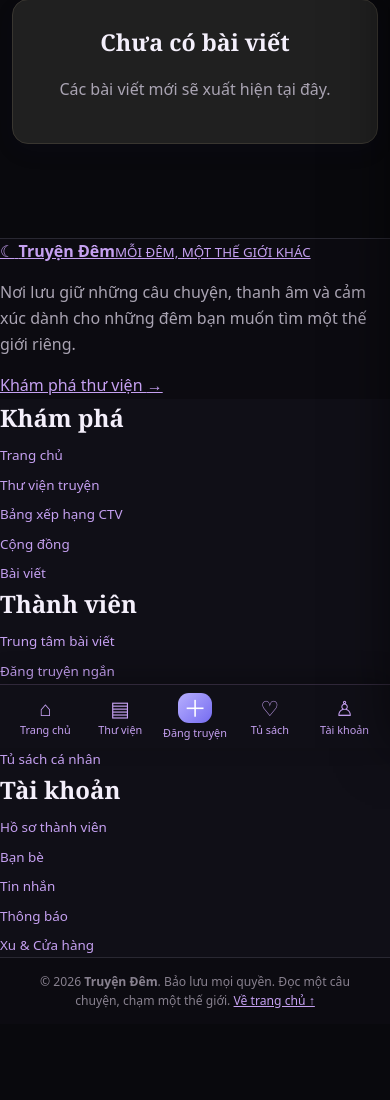
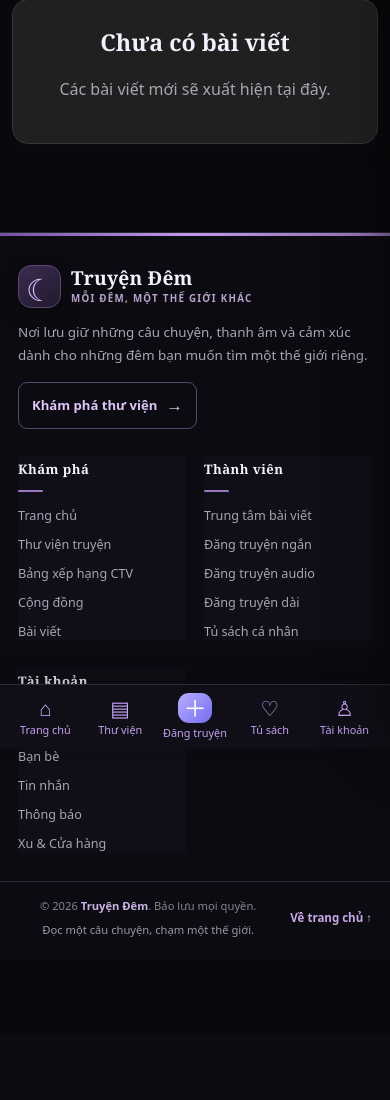
Before and after one commit to wapteenviet1995-boop/truyendem, a PHP site: page /blog.php in a window 390 px wide. Shown: the part 224-1324 px from the top of the page. After the commit the page ends 1161 px from the top, so only its background shows below. Run offline with PHP 8.4, Linux system fonts and the light colour scheme; data that the repository does not hold is empty.

Commit message:
Add responsive dark and light footer styling

```diff
--- a/css/theme-mode.css
+++ b/css/theme-mode.css
@@ -1318,3 +1318,48 @@ html[data-theme="light"] body.story-site .cl-empty{
   color:#756d80!important;
   border-color:#dcd2e5!important;
 }
+
+
+/* TRUYEN DEM — redesigned shared footer */
+.td-global-footer{position:relative;isolation:isolate;overflow:hidden;margin-top:64px;padding:0;background:#111018!important;color:#eae5f2!important;border-top:1px solid #332a3e}
+.td-global-footer:before{content:"";position:absolute;z-index:-1;inset:0 0 auto;height:3px;background:linear-gradient(90deg,#7650a4,#c09ae9 48%,#8b6bb0)}
+.td-footer-shell{width:min(1160px,100%);margin:0 auto;padding:48px 24px 40px;display:grid;grid-template-columns:minmax(230px,1.55fr) repeat(3,minmax(135px,1fr));gap:38px}
+.td-footer-intro{max-width:340px}
+.td-footer-brand{display:inline-flex;align-items:center;gap:12px;text-decoration:none!important;color:#f6efff!important}
+.td-footer-logo{width:48px;height:48px;display:grid;place-items:center;border-radius:15px;background:linear-gradient(145deg,#3b2c50,#211a2c);border:1px solid #5a4670;color:#d8b8ff;font-size:1.9rem;box-shadow:0 8px 24px #0004}
+.td-footer-brand-copy{display:flex;flex-direction:column;gap:4px}
+.td-footer-brand-copy strong{font:700 1.35rem/1.15 Georgia,serif;letter-spacing:.01em}
+.td-footer-brand-copy small{font:700 .61rem/1.3 system-ui,sans-serif;letter-spacing:.13em;color:#b6a2cb}
+.td-footer-intro>p{margin:17px 0 18px;max-width:34ch;color:#aaa2b5;font-size:.9rem;line-height:1.8}
+.td-footer-explore{display:inline-flex;align-items:center;gap:9px;padding:9px 13px;border:1px solid #59466d;border-radius:9px;color:#dec5fa!important;text-decoration:none!important;font-size:.82rem;font-weight:750;transition:background .18s,border-color .18s}
+.td-footer-explore:hover{background:#292033;border-color:#9472b6}
+.td-footer-explore span{font-size:1.05rem}
+.td-footer-column{display:flex;flex-direction:column;align-items:flex-start;gap:11px;min-width:0}
+.td-footer-column h2{margin:3px 0 7px;color:#e8d9f8;font-size:.88rem;font-weight:800;letter-spacing:.035em}
+.td-footer-column h2:after{content:"";display:block;width:25px;height:2px;margin-top:10px;border-radius:2px;background:#9d78c2}
+.td-footer-column a{color:#aaa2b5!important;text-decoration:none!important;font-size:.84rem;line-height:1.45;transition:color .16s,transform .16s}
+.td-footer-column a:hover{color:#e3c9ff!important;transform:translateX(3px)}
+.td-footer-bottom{width:min(1160px,100%);margin:0 auto;padding:17px 24px calc(22px + env(safe-area-inset-bottom,0px));border-top:1px solid #302938;display:flex;align-items:center;justify-content:space-between;gap:14px;color:#898192;font-size:.76rem}
+.td-footer-bottom strong{color:#cbb4e3;font-weight:750}
+.td-footer-tagline{color:#9e94aa}
+.td-footer-bottom>a{color:#c7a8e8!important;text-decoration:none!important;font-weight:750;white-space:nowrap}
+.td-footer-bottom>a:hover{color:#f0dcff!important}
+@media(max-width:820px){.td-footer-shell{grid-template-columns:repeat(3,minmax(0,1fr));gap:30px 22px;padding:38px 22px 32px}.td-footer-intro{grid-column:1/-1;max-width:560px}.td-footer-intro>p{max-width:55ch}}
+@media(max-width:560px){.td-global-footer{margin-top:42px}.td-footer-shell{grid-template-columns:repeat(2,minmax(0,1fr));gap:27px 18px;padding:32px 18px 28px}.td-footer-intro{grid-column:1/-1}.td-footer-brand{gap:10px}.td-footer-logo{width:43px;height:43px;border-radius:13px}.td-footer-brand-copy strong{font-size:1.2rem}.td-footer-intro>p{font-size:.84rem;line-height:1.7;margin:13px 0 15px}.td-footer-column{gap:10px}.td-footer-column h2{font-size:.82rem;margin-bottom:4px}.td-footer-column a{font-size:.79rem;line-height:1.5}.td-footer-bottom{padding:15px 18px calc(20px + env(safe-area-inset-bottom,0px));display:grid;grid-template-columns:1fr auto;gap:7px 12px;font-size:.7rem}.td-footer-tagline{grid-column:1}.td-footer-bottom>a{grid-column:2;grid-row:1/3;align-self:center;font-size:.72rem}}
+@media(max-width:360px){.td-footer-shell{padding-left:14px;padding-right:14px;column-gap:12px}.td-footer-column a{font-size:.75rem}.td-footer-bottom{padding-left:14px;padding-right:14px}}
+html[data-theme="light"] .td-global-footer{background:#fbf9fd!important;color:#302a38!important;border-top-color:#e7deee!important;box-shadow:0 -8px 28px rgba(42,27,58,.035)}
+html[data-theme="light"] .td-global-footer:before{background:linear-gradient(90deg,#8a63ae,#c7a8e5 48%,#9b78bd)}
+html[data-theme="light"] .td-footer-logo{background:linear-gradient(145deg,#f0e7f8,#e6d9f2);border-color:#dfd0ec;color:#754d9a;box-shadow:0 6px 18px rgba(75,45,100,.08)}
+html[data-theme="light"] .td-footer-brand{color:#30263a!important}
+html[data-theme="light"] .td-footer-brand-copy small{color:#856a9c}
+html[data-theme="light"] .td-footer-intro>p{color:#756d80}
+html[data-theme="light"] .td-footer-explore{background:#f3edf8;border-color:#dfd1eb;color:#67428d!important}
+html[data-theme="light"] .td-footer-explore:hover{background:#ece2f5;border-color:#cbb6df}
+html[data-theme="light"] .td-footer-column h2{color:#49345e}
+html[data-theme="light"] .td-footer-column h2:after{background:#9a72bd}
+html[data-theme="light"] .td-footer-column a{color:#756d80!important}
+html[data-theme="light"] .td-footer-column a:hover{color:#67428d!important}
+html[data-theme="light"] .td-footer-bottom{border-top-color:#e8e0ee;color:#81788b}
+html[data-theme="light"] .td-footer-bottom strong{color:#5e4279}
+html[data-theme="light"] .td-footer-tagline{color:#8a8094}
+html[data-theme="light"] .td-footer-bottom>a{color:#7045a0!important}
```
